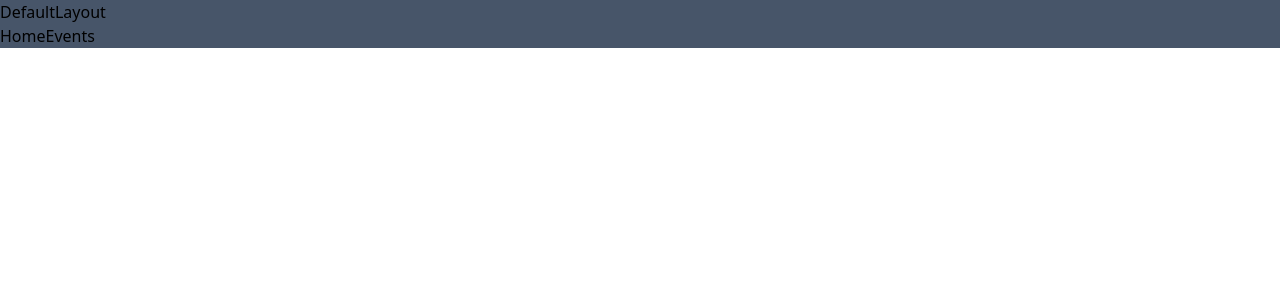
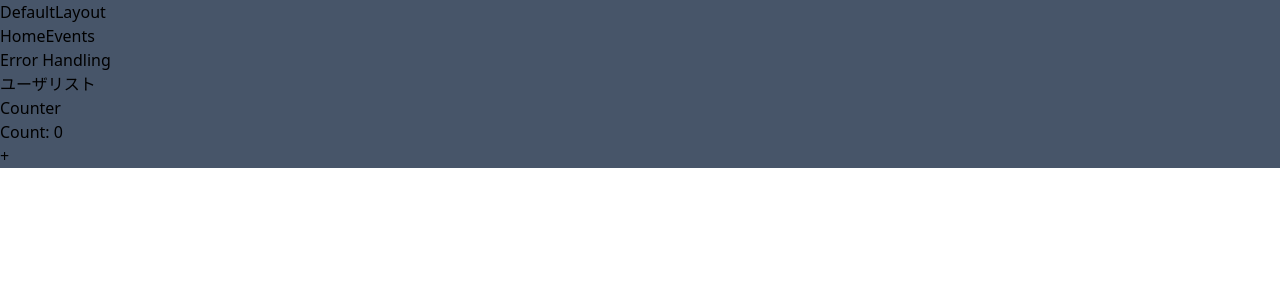
Before and after one commit to noah-00/nuxt-doc, a Nuxt app: page /errorHandling in a window 1280 px wide. Shown: the top 300 px of the page. Built offline with nearby package versions, Linux system fonts and the light colour scheme.

Commit message:
✨ error handling

```diff
--- /dev/null
+++ b/components/List.vue
@@ -0,0 +1,16 @@
+<template>
+  <div>
+    <h1>ユーザリスト</h1>
+    <h2>Counter</h2>
+    <p>Count: {{ counter }}</p>
+    <div><button @click="inc">+</button></div>
+  </div>
+</template>
+
+<script setup lang="ts">
+const counter = ref(0);
+const inc = () => {
+  throw createError("エラー発生");
+  counter.value++;
+};
+</script>
--- /dev/null
+++ b/pages/errorHandling/index.vue
@@ -0,0 +1,22 @@
+<script setup>
+const resetError = (error) => {
+  error.value = null;
+};
+const someErrorLogger = (error) => {
+  // here your error handling logic
+  console.log("someErrorLogger", error);
+};
+</script>
+
+<template>
+  <div>
+    <h1>Error Handling</h1>
+    <NuxtErrorBoundary @error="someErrorLogger">
+      <List />
+      <template #error="{ error }">
+        <p>{{ error }}</p>
+        <button @click="resetError(error)">Clear Error</button>
+      </template>
+    </NuxtErrorBoundary>
+  </div>
+</template>
```
